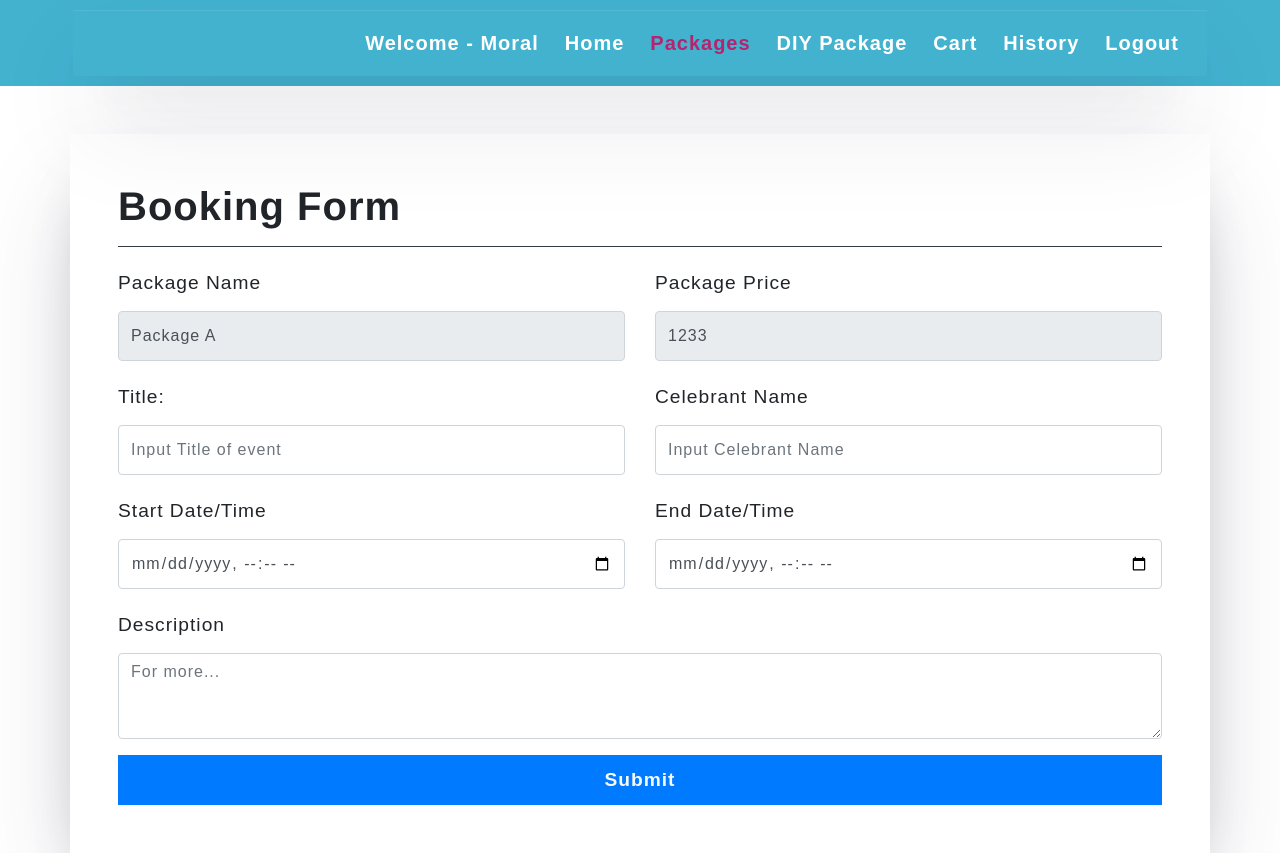
After one commit to clozer22/freelancing, a PHP site: page /user/booking_form.php?package=5 in a window 1280 px wide. The commit adds this page. Run offline with PHP 8.4, Linux system fonts and the light colour scheme; a user stored in the database is signed in; data comes from the database, SQL or seed files in the repository; some libraries are stand-ins or nearby versions.

Commit message:
ADDING BOOKING FUNCTIONALITY
file change - package.php
file added:
booking_form & test_checkout

```diff
--- /dev/null
+++ b/user/booking_form.php
@@ -0,0 +1,236 @@
+<?php
+@include '../database.php';
+session_start();
+
+if (!isset($_SESSION['user_name'])) {
+    header('location:login.php');
+    exit();
+}
+
+// Initialize variables for package name, price, and title
+$package_name = '';
+$package_price = '';
+
+// Only check for 'package' parameter if it's a GET request
+if ($_SERVER["REQUEST_METHOD"] == "GET") {
+    // Check if the 'package' query parameter is set and not empty
+    if (!isset($_GET['package']) || empty($_GET['package'])) {
+        // Redirect to package.php with an error message
+        header('Location: package.php?error=invalid_package');
+        exit();
+    }
+
+    // Sanitize the input
+    $id = intval($_GET['package']); // Convert the id to an integer for safety
+
+    // Prepare the SQL statement
+    $stmt = $conn->prepare("SELECT Product, Price FROM imagespack WHERE id = ?");
+    if ($stmt === false) {
+        die('Prepare failed: ' . $conn->error);
+    }
+
+    // Bind the id parameter to the SQL statement
+    $stmt->bind_param("i", $id);
+
+    // Execute the statement
+    $stmt->execute();
+
+    // Store the result
+    $result = $stmt->get_result();
+
+    // Check if a record was found
+    if ($result->num_rows > 0) {
+        $row = $result->fetch_assoc();
+        $package_name = $row['Product'];
+        $package_price = $row['Price'];
+    } else {
+        // No record found, redirect to package.php with an error message
+        $stmt->close();
+        header('Location: package.php?error=package_not_found');
+        exit();
+    }
+
+    // Close the statement
+    $stmt->close();
+}
+
+// Function to generate a random hex color
+function generateRandomColor() {
+    return sprintf('#%06X', mt_rand(0, 0xFFFFFF));
+}
+
+if ($_SERVER["REQUEST_METHOD"] == "POST") {
+    // Ensure the database connection is still open
+    if (!isset($conn)) {
+        die('Database connection not established.');
+    }
+
+    // Retrieve and sanitize form inputs
+    $package_name = isset($_POST['package_name']) ? mysqli_real_escape_string($conn, $_POST['package_name']) : $package_name;
+    $package_price = isset($_POST['package_price']) ? mysqli_real_escape_string($conn, $_POST['package_price']) : $package_price;
+    $title = isset($_POST['title']) ? mysqli_real_escape_string($conn, $_POST['title']) : '';
+    $celebrant_name = isset($_POST['celebrant_name']) ? mysqli_real_escape_string($conn, $_POST['celebrant_name']) : '';
+    $start_datetime = isset($_POST['start_datetime']) ? mysqli_real_escape_string($conn, $_POST['start_datetime']) : '';
+    $end_datetime = isset($_POST['end_datetime']) ? mysqli_real_escape_string($conn, $_POST['end_datetime']) : '';
+    $description = isset($_POST['description']) ? mysqli_real_escape_string($conn, $_POST['description']) : '';
+    $status = 'pending';
+    $color = generateRandomColor();
+    $text_color = '#000000'; // Default text color
+    $user_id = $_SESSION['user_id']; // Get user_id from session
+
+    // Prepare and execute the insert query
+    $stmt = $conn->prepare("INSERT INTO tbl_events_list (package_name, package_price, title, celebrant_name, start_datetime, end_datetime, status, color, text_color, description, user_id) VALUES (?, ?, ?, ?, ?, ?, ?, ?, ?, ?, ?)");
+
+    if ($stmt === false) {
+        die('Prepare failed: ' . $conn->error);
+    }
+
+    // Bind parameters and execute the statement
+    $stmt->bind_param("sdsssssssss", $package_name, $package_price, $title, $celebrant_name, $start_datetime, $end_datetime, $status, $color, $text_color, $description, $user_id);
+    $stmt->execute();
+
+    // Check if the record was inserted successfully
+    if ($stmt->affected_rows > 0) {
+        // Get the ID of the newly inserted row
+        $event_id = $conn->insert_id;
+        // Store the event_id in the session
+        $_SESSION['event_id'] = $event_id;
+        // Redirect to the checkout page
+        header('Location: test_checkout.php');
+        exit();
+    } else {
+        echo "Error: " . $stmt->error;
+    }
+
+    // Close the statement and connection
+    $stmt->close();
+    $conn->close();
+}
+?>
+
+<!DOCTYPE html>
+<html lang="en">
+<head>
+    <meta charset="UTF-8">
+    <meta name="viewport" content="width=device-width, initial-scale=1.0">
+    <title>Party Booking</title>
+    <link rel="stylesheet" href="../css/bootstrap.min.css">
+    <link rel="stylesheet" href="../cssproj/home.css">
+    <script src="../js/bootstrap.bundle.min.js"></script>
+    <link rel="stylesheet" href="https://use.fontawesome.com/releases/v5.8.1/css/all.css" integrity="sha384-50oBUHEmvpQ+1lW4y57PTFmhCaXp0ML5d60M1M7uH2+nqUivzIebhndOJK28anvf" crossorigin="anonymous">
+    <script src="https://ajax.googleapis.com/ajax/libs/jquery/3.3.1/jquery.min.js"></script>
+
+     <style>
+        .custom-form{
+            line-height: 40px;
+            font-size:1.2em
+        }
+
+        .custom-form input{
+            height:50px;
+        }
+
+        .container{
+            box-shadow: rgba(255, 255, 255, 0.1) 0px 1px 1px 0px inset, rgba(50, 50, 93, 0.25) 0px 50px 100px -20px, rgba(0, 0, 0, 0.3) 0px 30px 60px -30px;
+        }
+
+    </style>
+</head>
+<body>
+
+    <!-- NAVBAR -->
+    <nav class="navbar sticky-top navbar-expand-lg" style="background-color: #42b2cf;">
+    <div class="container">
+        <a style="opacity: 0; cursor: default; ">Lhenewin Party Solution</a>
+            <button class="navbar-toggler" type="button" data-toggle="collapse" data-target="#navbarSupportedContent" aria-controls="navbarSupportedContent" aria-expanded="false" aria-label="Toggle navigation">
+        <i class="fas fa-bars"></i>
+        </button>
+            <div class="collapse navbar-collapse" id="navbarSupportedContent">
+            <ul class="navbar-nav mr-auto w-100 justify-content-end">
+
+                <li class="nav-item ">
+                <a class="nav-link " href="../user_dash.php">Welcome - <?php echo $_SESSION['user_name'] ?><span class="sr-only"></span></a>
+                </li>
+                <li class="nav-item ">
+                <a class="nav-link " href="userhome.php">Home</a>
+                </li>
+                <li class="nav-item active">
+                <a class="nav-link" style="color: #b5246f;" href="package.php">Packages</a>
+                </li>
+                <li class="nav-item ">
+                <a class="nav-link " href="diy.php">DIY Package</a>
+                </li>
+                <li class="nav-item ">
+                <a class="nav-link " href="diy_cart.php">Cart</a>
+                </li>
+                <li class="nav-item ">
+                <a class="nav-link " href="user_history.php">History</a>
+                </li>
+
+                <li class="nav-item">
+                <a href="../logout.php" class="nav-link">Logout</a>
+                </li>
+
+
+            </ul>
+            </div>
+        </div>
+    </nav>
+
+
+     <!-- FORM -->
+    <div class="container mt-5 p-5 h  mb-5" >
+        <form class="custom-form" action="booking_form.php" method="POST" >
+            <h1 class="font-weight-bold border-bottom border-dark pb-3">Booking Form</h1>
+
+
+
+            <div class="row mb-3 pt-2">
+                <div class="col-md-6">
+                    <label for="package_name" class="form-label">Package Name</label>
+                    <input type="text" readonly  class="form-control" id="package_name" name="package_name"  value="<?php echo htmlspecialchars($package_name); ?>">
+                </div>
+                <div class="col-md-6">
+                    <label for="package_price" class="form-label">Package Price</label>
+                    <input type="number" readonly class="form-control" id="package_price" name="package_price"  value="<?php echo htmlspecialchars($package_price); ?>">
+                </div>
+            </div>
+
+            <div class="row mb-3">
+                <div class="col-md-6">
+                    <label for="title" class="form-label" name="title">Title:</label>
+                    <input type="text" placeholder="Input Title of event" class="form-control" id="title" name="title" required>
+                </div>
+                <div class="col-md-6">
+                    <label for="celebrant_name" class="form-label">Celebrant Name</label>
+                    <input type="text" placeholder="Input Celebrant Name" class="form-control" id="celebrant_name" name="celebrant_name" required>
+                </div>
+
+            </div>
+
+            <div class="row mb-3">
+                <div class="col-md-6">
+                    <label for="start_datetime" class="form-label">Start Date/Time</label>
+                    <input type="datetime-local" placeholder="Input starting event and time" class="form-control" id="start_datetime" name="start_datetime" required>
+                </div>
+                <div class="col-md-6">
+                    <label for="end_datetime" class="form-label">End Date/Time</label>
+                    <input type="datetime-local"  placeholder="Input end event and time"  class="form-control" id="end_datetime" name="end_datetime" required>
+                </div>
+            </div>
+
+            <div class="mb-3">
+                <label for="description" class="form-label">Description</label>
+                <textarea class="form-control"  placeholder="For more..."  id="description" name="description" rows="3"></textarea>
+            </div>
+
+            <button type="submit" class="bg-primary border-0 text-light font-weight-bold w-100" style="height: 50px;">Submit</button>
+        </form>
+    </div>
+
+
+    <script src="https://code.jquery.com/jquery-3.3.1.slim.min.js" integrity="sha384-q8i/X+965DzO0rT7abK41JStQIAqVgRVzpbzo5smXKp4YfRvH+8abtTE1Pi6jizo" crossorigin="anonymous"></script>
+    <script src="https://cdnjs.cloudflare.com/ajax/libs/popper.js/1.14.3/umd/popper.min.js"></script>
+    <script src="https://stackpath.bootstrapcdn.com/bootstrap/4.1.3/js/bootstrap.min.js"></script>
+</body>
+</html>
--- a/user/package.php
+++ b/user/package.php
@@ -73,7 +73,7 @@ if(!isset($_SESSION['user_name'])){
 
         </div>
       <ul class="cards">
-      <?php
+    <?php
     include '../database.php';
     $query = $conn->query("SELECT * FROM imagespack ORDER BY uploaded_on");
 
@@ -93,7 +93,7 @@ if(!isset($_SESSION['user_name'])){
                <h2 class="card_title">PACKAGE PRICE :</h2>
                    <h4 class="card_price">₱ <?php echo $row['Price']; ?></h4>
                </div>
-               <a type="button" class="btnR card_btn" href="" style="text-align:center; text-decoration:none;">BOOK NOW</a>
+               <a type="button" class="btnR card_btn" href="booking_form.php?package=<?php echo $row['id']; ?>" style="text-align:center; text-decoration:none;">BOOK NOW</a>
 
                </div>
           </div>
```
Also changed, not shown: user/test_checkout.php (added, +25 -0 lines).
